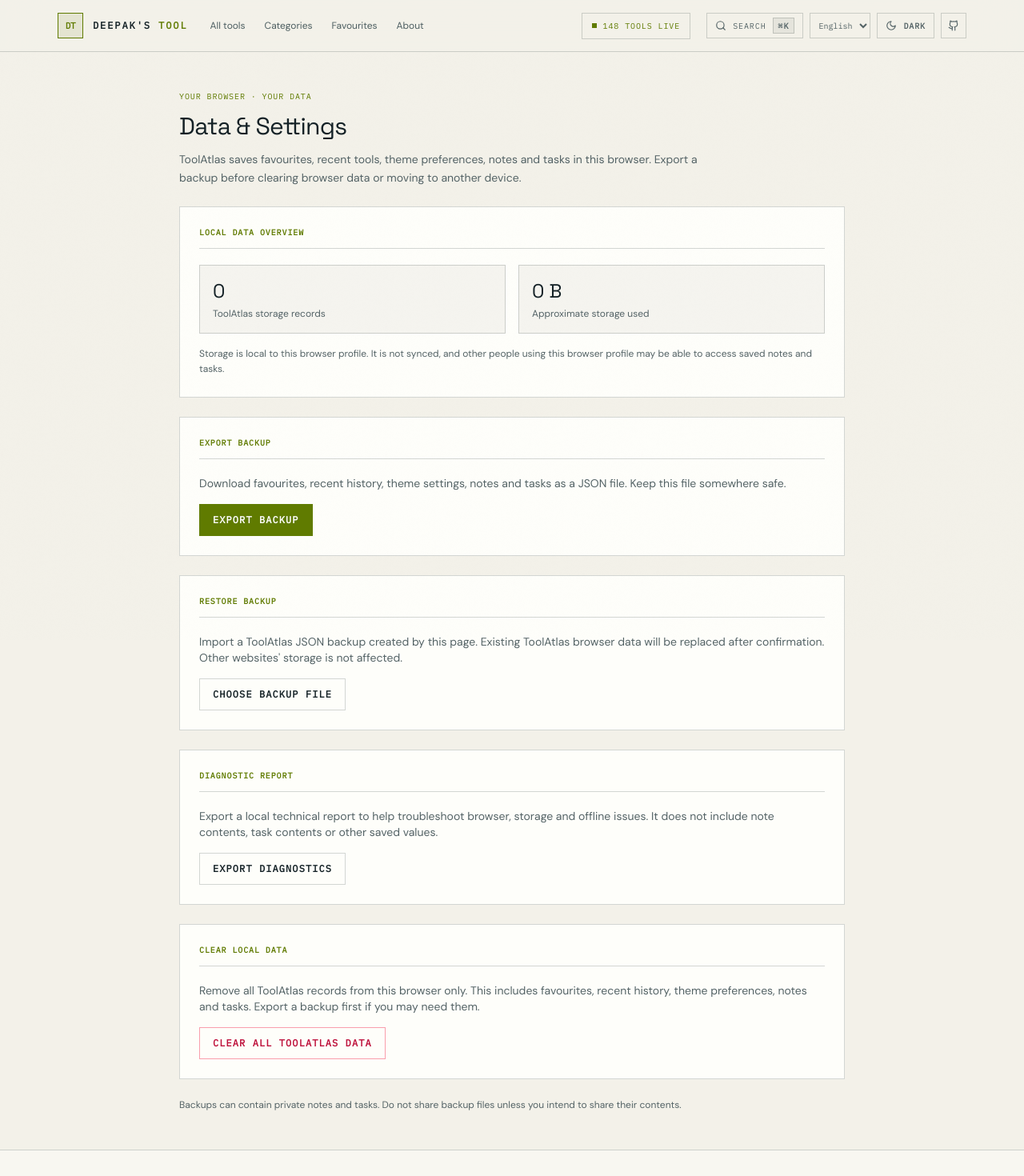
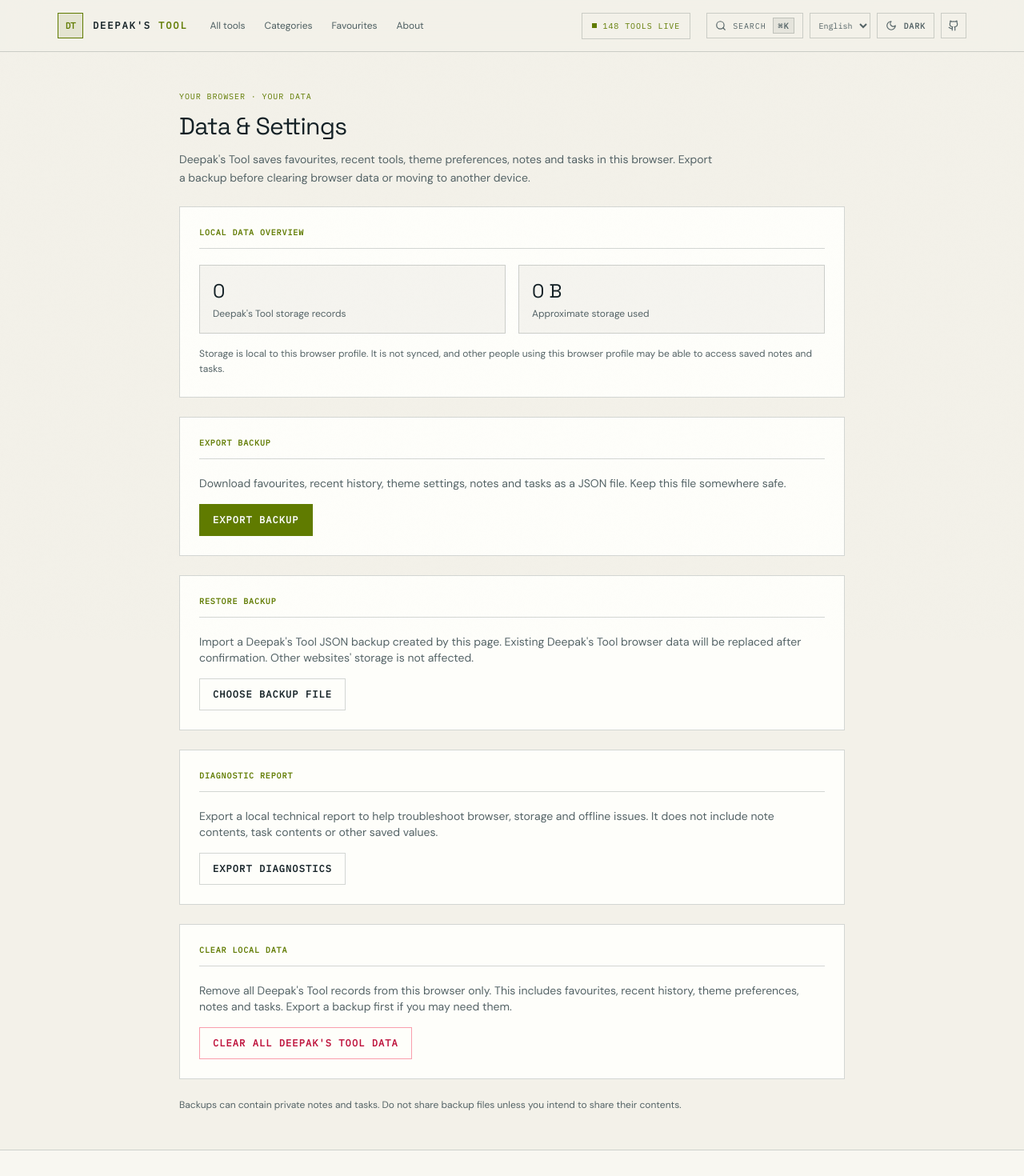
Before and after one commit to deepbat/toolatlas, a React (Vite) app: page /settings in a window 1280 px wide. Shown: the top 1470 px of the page at 80% size. Built offline with nearby package versions, Linux system fonts and the light colour scheme.

Commit message:
Rename ToolAtlas to Deepak's Tool across site text

```diff
--- a/src/pages/Settings.tsx
+++ b/src/pages/Settings.tsx
@@ -87,14 +87,14 @@ export default function SettingsPage() {
   const clearData = async () => {
     setError('');
     setStatus('');
-    if (!window.confirm('Clear all ToolAtlas data saved in this browser? This removes favourites, recent history, theme preferences, notes and tasks. Export a backup first if you may need them.')) return;
+    if (!window.confirm("Clear all Deepak's Tool data saved in this browser? This removes favourites, recent history, theme preferences, notes and tasks. Export a backup first if you may need them.")) return;
     try {
       entries().forEach((item) => localStorage.removeItem(item.key));
       await clearAllTransfers();
-      setStatus('All ToolAtlas browser data has been cleared. Reload the page to refresh open tools.');
+      setStatus("All Deepak's Tool browser data has been cleared. Reload the page to refresh open tools.");
       refresh();
     } catch {
-      setError('Could not clear all ToolAtlas data. Check browser storage permissions and try again.');
+      setError("Could not clear all Deepak's Tool data. Check browser storage permissions and try again.");
       refresh();
     }
   };
@@ -120,13 +120,13 @@ export default function SettingsPage() {
       total += sizeOf(item.key) + sizeOf(item.value);
       if (total > MAX_BYTES) { setError('Backup data exceeds 5 MB. Nothing was changed.'); return; }
     }
-    if (!window.confirm(`Restore ${backup.entries.length} records? Existing ToolAtlas data in this browser will be replaced. Export a backup first if you want to keep it.`)) return;
+    if (!window.confirm(`Restore ${backup.entries.length} records? Existing Deepak's Tool data in this browser will be replaced. Export a backup first if you want to keep it.`)) return;
     let previous: Entry[] = [];
     try {
       previous = entries();
       previous.forEach(item => localStorage.removeItem(item.key));
       backup.entries.forEach(item => localStorage.setItem(item.key, item.value));
-      setStatus(`Restored ${backup.entries.length} records. Reload ToolAtlas to refresh open tools.`);
+      setStatus(`Restored ${backup.entries.length} records. Reload Deepak"s Tool to refresh open tools.`);
       refresh();
     } catch {
       try {
@@ -136,17 +136,17 @@ export default function SettingsPage() {
         setError('Restore failed and browser storage could not be fully rolled back. Check available storage space.');
         refresh(); return;
       }
-      setError('Restore failed. Previous ToolAtlas data has been restored.');
+      setError("Restore failed. Previous Deepak's Tool data has been restored.");
       refresh();
     }
   };
 
   return <div className="container-page max-w-4xl space-y-6 pt-12">
     <div><p className="label text-accent">Your browser · Your data</p><h1 className="mt-3 font-display text-3xl font-medium tracking-tight text-fg">Data & Settings</h1>
-      <p className="mt-3 max-w-2xl text-sm leading-relaxed text-muted">ToolAtlas saves favourites, recent tools, theme preferences, notes and tasks in this browser. Export a backup before clearing browser data or moving to another device.</p></div>
+      <p className="mt-3 max-w-2xl text-sm leading-relaxed text-muted">Deepak's Tool saves favourites, recent tools, theme preferences, notes and tasks in this browser. Export a backup before clearing browser data or moving to another device.</p></div>
     <Panel title="Local data overview">
       <div className="grid gap-4 sm:grid-cols-2">
-        <div className="border border-line bg-raised/40 p-4"><p className="font-display text-2xl text-fg">{count}</p><p className="mt-1 text-xs text-muted">ToolAtlas storage records</p></div>
+        <div className="border border-line bg-raised/40 p-4"><p className="font-display text-2xl text-fg">{count}</p><p className="mt-1 text-xs text-muted">Deepak's Tool storage records</p></div>
         <div className="border border-line bg-raised/40 p-4"><p className="font-display text-2xl text-fg">{size < 1024 ? `${size} B` : `${(size / 1024).toFixed(1)} KB`}</p><p className="mt-1 text-xs text-muted">Approximate storage used</p></div>
       </div>
       <p className="mt-4 text-xs leading-relaxed text-muted">Storage is local to this browser profile. It is not synced, and other people using this browser profile may be able to access saved notes and tasks.</p>
@@ -154,15 +154,15 @@ export default function SettingsPage() {
     <Panel title="Export backup"><p className="text-sm text-muted">Download favourites, recent history, theme settings, notes and tasks as a JSON file. Keep this file somewhere safe.</p>
       <button type="button" onClick={exportBackup} className="mt-4 inline-flex min-h-10 items-center border border-accent bg-accent px-4 py-2 font-mono text-xs font-semibold uppercase tracking-label text-on-accent transition hover:brightness-110">Export backup</button>
     </Panel>
-    <Panel title="Restore backup"><p className="text-sm text-muted">Import a ToolAtlas JSON backup created by this page. Existing ToolAtlas browser data will be replaced after confirmation. Other websites' storage is not affected.</p>
-      <input ref={fileRef} type="file" accept=".json,application/json" className="sr-only" aria-label="Choose ToolAtlas backup file" onChange={event => { const file = event.target.files?.[0]; if (file) void importBackup(file); event.target.value = ''; }} />
+    <Panel title="Restore backup"><p className="text-sm text-muted">Import a Deepak's Tool JSON backup created by this page. Existing Deepak's Tool browser data will be replaced after confirmation. Other websites' storage is not affected.</p>
+      <input ref={fileRef} type="file" accept=".json,application/json" className="sr-only" aria-label="Choose Deepak's Tool backup file" onChange={event => { const file = event.target.files?.[0]; if (file) void importBackup(file); event.target.value = ''; }} />
       <button type="button" onClick={() => fileRef.current?.click()} className="mt-4 inline-flex min-h-10 items-center border border-line px-4 py-2 font-mono text-xs font-semibold uppercase tracking-label text-fg transition hover:border-accent hover:text-accent">Choose backup file</button>
     </Panel>
     <Panel title="Diagnostic report"><p className="text-sm text-muted">Export a local technical report to help troubleshoot browser, storage and offline issues. It does not include note contents, task contents or other saved values.</p>
       <button type="button" onClick={() => void exportDiagnostics()} className="mt-4 inline-flex min-h-10 items-center border border-line px-4 py-2 font-mono text-xs font-semibold uppercase tracking-label text-fg transition hover:border-accent hover:text-accent">Export diagnostics</button>
     </Panel>
-    <Panel title="Clear local data"><p className="text-sm text-muted">Remove all ToolAtlas records from this browser only. This includes favourites, recent history, theme preferences, notes and tasks. Export a backup first if you may need them.</p>
-      <button type="button" onClick={clearData} className="mt-4 inline-flex min-h-10 items-center border border-rose-500/50 px-4 py-2 font-mono text-xs font-semibold uppercase tracking-label text-rose-700 transition hover:bg-rose-500/10 dark:text-rose-300">Clear all ToolAtlas data</button>
+    <Panel title="Clear local data"><p className="text-sm text-muted">Remove all Deepak's Tool records from this browser only. This includes favourites, recent history, theme preferences, notes and tasks. Export a backup first if you may need them.</p>
+      <button type="button" onClick={clearData} className="mt-4 inline-flex min-h-10 items-center border border-rose-500/50 px-4 py-2 font-mono text-xs font-semibold uppercase tracking-label text-rose-700 transition hover:bg-rose-500/10 dark:text-rose-300">Clear all Deepak's Tool data</button>
     </Panel>
     {status && <p role="status" className="border border-emerald-500/30 bg-emerald-500/5 p-3 text-sm text-emerald-700 dark:text-emerald-300">{status}</p>}
     {error && <p role="alert" className="border border-rose-500/30 bg-rose-500/5 p-3 text-sm text-rose-700 dark:text-rose-300">{error}</p>}
```
